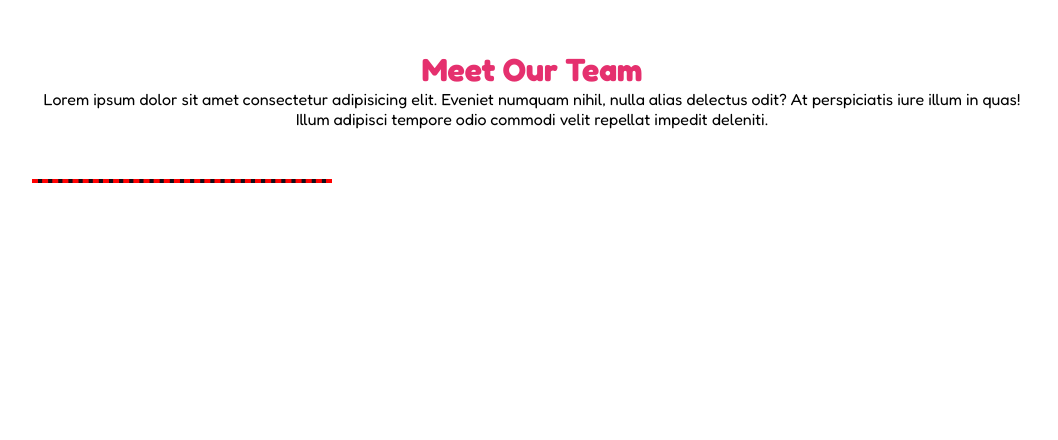
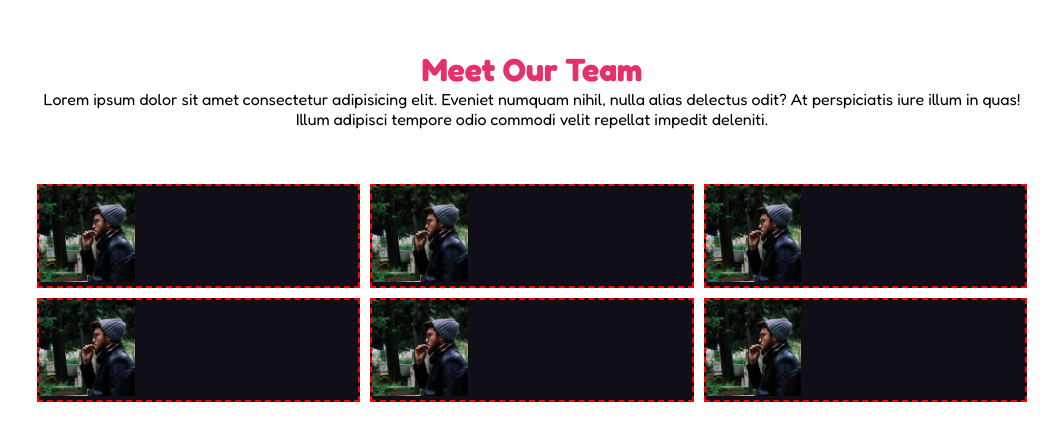
Before and after one commit to EmilDanielSamfirescu/html-css-float-cards, a plain HTML site: page index.html in a window 1280 px wide. Shown: the whole page, without its empty margins (108-1166 px from the left). Drawn offline with Linux system fonts and the light colour scheme.

Commit message:
Cards position e clearfix

```diff
--- a/css/style.css
+++ b/css/style.css
@@ -55,8 +55,20 @@ h1 {
 
 
 .card {
-    width: 300px;
+    float: left;
+    width: calc(100% / 3 - 10px);
+    margin: 5px;
     background-color: #100e17;
+}
+
+.clearfix::after {
+    content: '';
+    display: table;
+    clear: both;
+}
+
+img {
+    width: 30%;
 }
 
 
--- a/index.html
+++ b/index.html
@@ -29,9 +29,30 @@
         <!-- Fine Header -->
 
         <!-- Main -->
-        <main>
+        <main class="clearfix">
+
             <div class="card">
+                <img src="img/male1.png" alt="">
+            </div>
 
+            <div class="card">
+                <img src="img/male1.png" alt="">
+            </div>
+
+            <div class="card">
+                <img src="img/male1.png" alt="">
+            </div>
+
+            <div class="card">
+                <img src="img/male1.png" alt="">
+            </div>
+
+            <div class="card">
+                <img src="img/male1.png" alt="">
+            </div>
+
+            <div class="card">
+                <img src="img/male1.png" alt="">
             </div>
         </main>
         <!-- Fine Main -->
```
